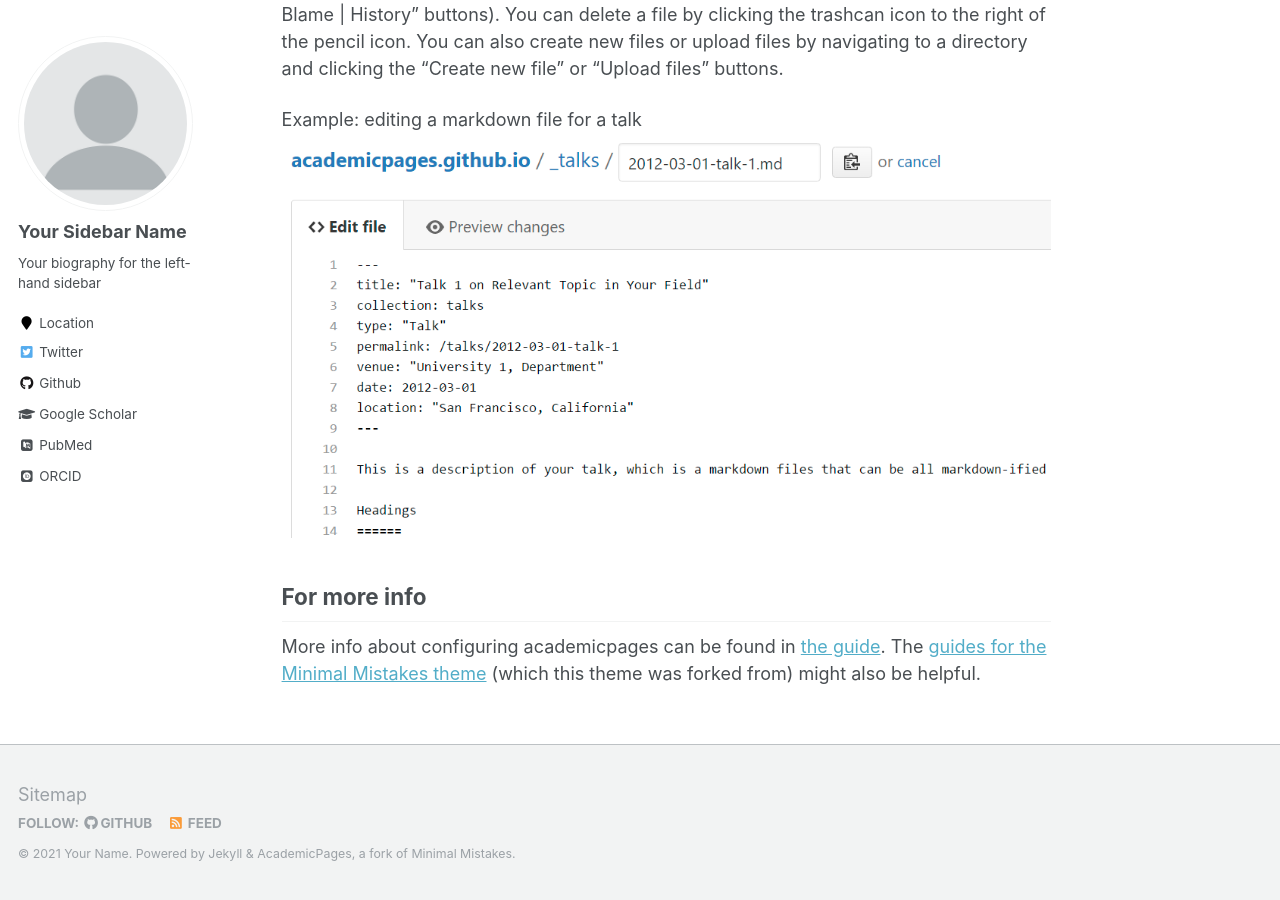
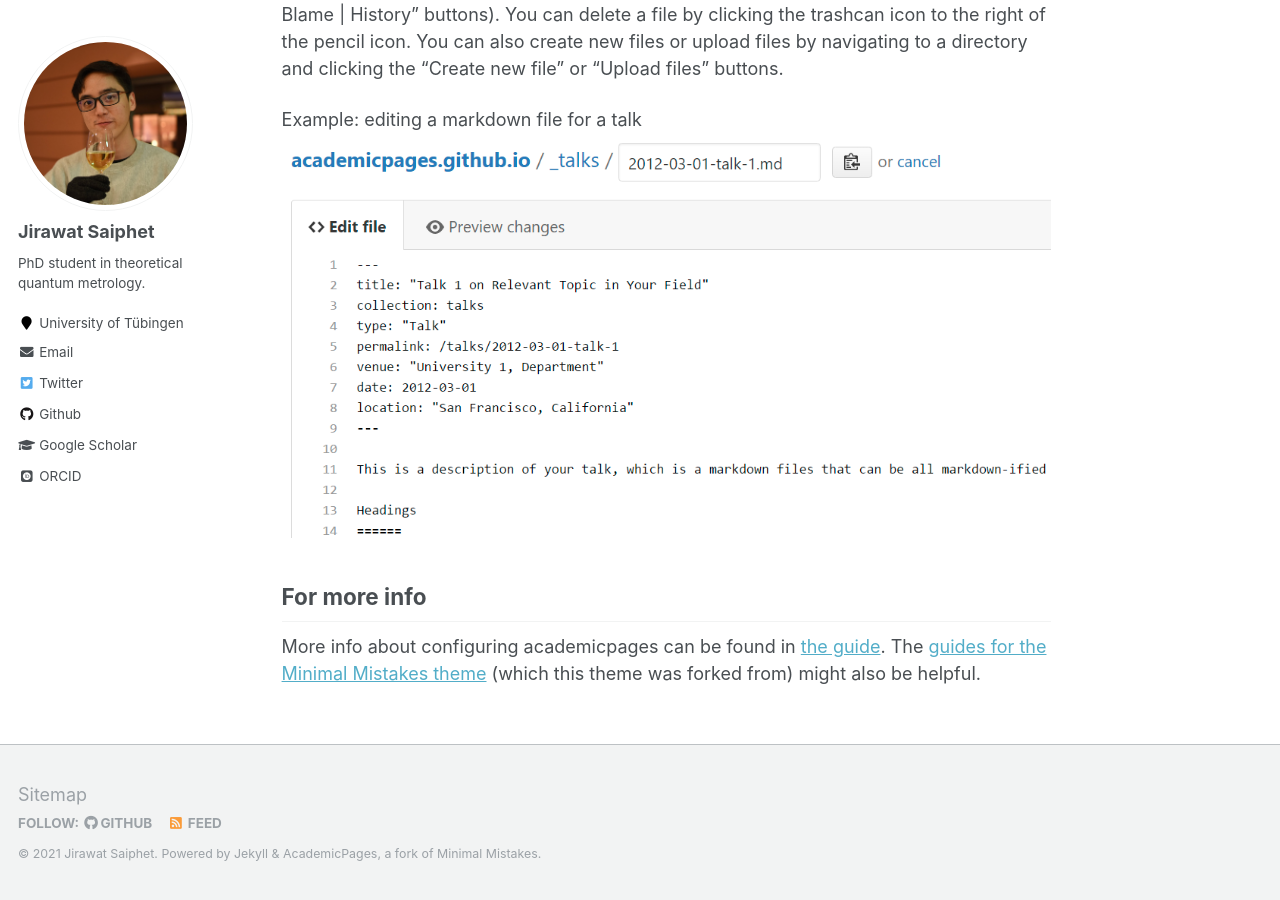
Before and after one commit to JRWSP/jrwsp.github.io, a Jekyll site: the page built from _pages/about.md, in a window 1280 px wide and 900 px high, scrolled down 2463 px. Built offline with Jekyll 4.4.1, drawn with Linux system fonts in a browser that asks for light colours; some web fonts are replaced; some of the changed text lies outside the part shown.

Commit message:
Update _config.yml

```diff
--- a/_config.yml
+++ b/_config.yml
@@ -7,13 +7,13 @@
 
 # Site Settings
 locale                   : "en-US"
-title                    : "Your Name / Site Title"
+title                    : "Homepage"
 title_separator          : "-"
-name                     : &name "Your Name"
+name                     : &name "Jirawat Saiphet"
 description              : &description "personal description"
-url                      : https://academicpages.github.io # the base hostname & protocol for your site e.g. "https://mmistakes.github.io"
+url                      : "https://jrwsp.github.io" # the base hostname & protocol for your site e.g. "https://mmistakes.github.io"
 baseurl                  : "" # the subpath of your site, e.g. "/blog"
-repository               : "academicpages/academicpages.github.io"
+repository               : "jrwsp/jrwsp.github.io"
 teaser                   :  # filename of teaser fallback teaser image placed in /images/, .e.g. "500x300.png"
 breadcrumbs              : false # true, false (default)
 words_per_minute         : 160
@@ -80,14 +80,14 @@ analytics:
 
 # Site Author
 author:
-  name             : "Your Sidebar Name"
-  avatar           : "profile.png"
-  bio              : "Your biography for the left-hand sidebar"
-  location         : "Location"
-  employer         :
-  pubmed           : "https://www.ncbi.nlm.nih.gov/pubmed/?term=john+snow"
-  googlescholar    : "http://yourfullgooglescholarurl.com"
-  email            :
+  name             : "Jirawat Saiphet"
+  avatar           : "profile.jpg"
+  bio              : "PhD student in theoretical quantum metrology."
+  location         : #"Germany"
+  employer         : "University of Tübingen"
+  pubmed           : #"https://www.ncbi.nlm.nih.gov/pubmed/?term=john+snow"
+  googlescholar    : "https://scholar.google.com/citations?user=PW8eElMAAAAJ"
+  email            : "jirawat.sai[at]outlook.com"
   researchgate     :  # example: "https://www.researchgate.net/profile/yourprofile"
   uri              :
   bitbucket        :
@@ -96,20 +96,20 @@ author:
   flickr           :
   facebook         :
   foursquare       :
-  github           : "academicpages"
+  github           : "JRWSP"
   google_plus      :
   keybase          :
   instagram        :
   impactstory      : #"https://profiles.impactstory.org/u/xxxx-xxxx-xxxx-xxxx"
   lastfm           :
   linkedin         :
-  orcid            : "http://orcid.org/yourorcidurl"
+  orcid            : "http://orcid.org/0000-0002-1661-7238"
   pinterest        :
   soundcloud       :
   stackoverflow    : # http://stackoverflow.com/users/123456/username
   steam            :
   tumblr           :
-  twitter          : "replacethistwitterhandle"
+  twitter          : "JRWSPth"
   vine             :
   weibo            :
   xing             :
```
